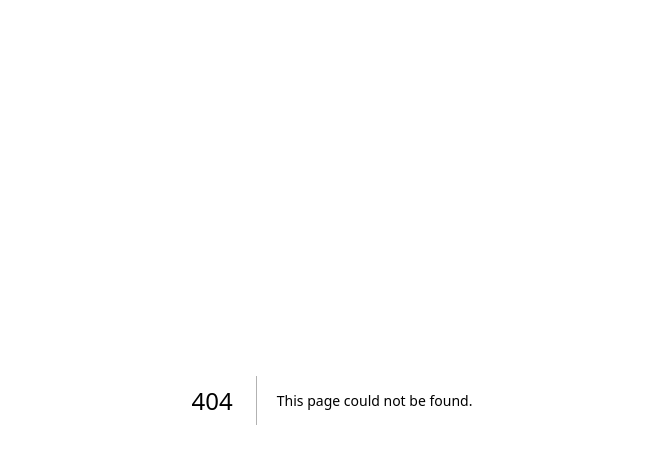
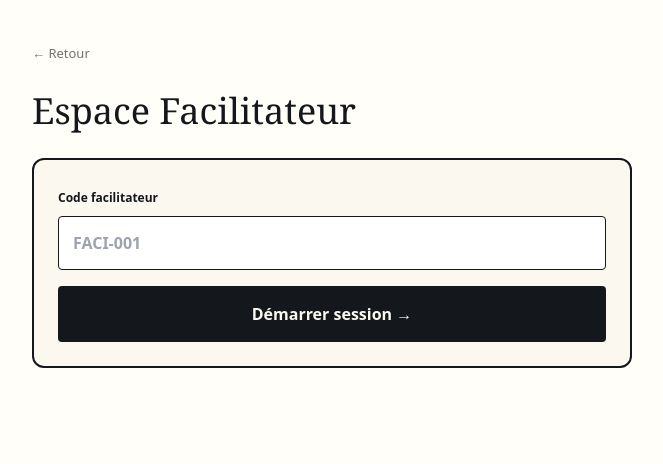
Before and after one commit to ludoacademiaquebec-stack/angle-mort, a Next.js app: page /facilitateur in a window 1280 px wide. Before the commit this address had no page. Shown: the top 464 px of the page, without its empty margins (308-971 px from the left). Built offline with nearby package versions, Linux system fonts and the light colour scheme.

Commit message:
Fix: ajoute /facilitateur - fix 404

```diff
--- /dev/null
+++ b/app/facilitateur/page.tsx
@@ -0,0 +1,40 @@
+'use client';
+import { useState } from 'react';
+import Link from 'next/link';
+export default function FacilitateurPage() {
+  const [code, setCode] = useState('');
+  const [sessionCode, setSessionCode] = useState('');
+  const [error, setError] = useState('');
+  const startSession = () => {
+    if (!code.startsWith('FACI-')) { setError('Format attendu: FACI-001'); return; }
+    const newCode = 'SESS-' + Math.random().toString(36).substring(2,8).toUpperCase();
+    setSessionCode(newCode); setError('');
+    const sessions = JSON.parse(localStorage.getItem('am_sessions') || '[]');
+    sessions.push({ id: newCode, faci: code, date: new Date().toISOString(), joueurs: 0, statut: 'En cours' });
+    localStorage.setItem('am_sessions', JSON.stringify(sessions));
+  };
+  return (
+    <div style={{ minHeight:'100vh', background:'#FFFEF9', color:'#14171B', padding:40 }}>
+      <div style={{ maxWidth:600, margin:'0 auto' }}>
+        <Link href="/" style={{ fontSize:13, opacity:0.6 }}>← Retour</Link>
+        <h1 style={{ fontFamily:'Georgia, serif', fontSize:36, marginTop:20 }}>Espace Facilitateur</h1>
+        {!sessionCode ? (
+          <div style={{ background:'#FBF8EF', border:'2px solid #14171B', borderRadius:12, padding:24, marginTop:20 }}>
+            <label style={{ fontSize:12, fontWeight:700 }}>Code facilitateur</label>
+            <input value={code} onChange={e=>setCode(e.target.value.toUpperCase())} placeholder="FACI-001" style={{ width:'100%', padding:14, marginTop:8, border:'1px solid #14171B', borderRadius:4, fontWeight:700 }} />
+            {error && <div style={{ color:'#DC2626', fontSize:13, marginTop:8 }}>{error}</div>}
+            <button onClick={startSession} style={{ width:'100%', marginTop:16, padding:16, background:'#14171B', color:'#FBF8EF', borderRadius:4, fontWeight:600 }}>Démarrer session →</button>
+          </div>
+        ) : (
+          <div style={{ background:'#FDE047', border:'2px solid #14171B', borderRadius:12, padding:24, textAlign:'center', marginTop:20 }}>
+            <div style={{ fontSize:12, fontWeight:700, opacity:0.6 }}>Session créée</div>
+            <div style={{ fontSize:32, fontWeight:800, margin:'12px 0' }}>{sessionCode}</div>
+            <p style={{ fontSize:13 }}>Partage ce code aux joueurs → /joueur</p>
+            <Link href={`/board/${sessionCode}`} style={{ display:'block', marginTop:16, padding:12, background:'#14171B', color:'#FFF', textDecoration:'none', borderRadius:4 }}>Ouvrir le plateau</Link>
+            <button onClick={()=>setSessionCode('')} style={{ marginTop:12, fontSize:12, background:'none', border:'none', textDecoration:'underline' }}>Créer une autre</button>
+          </div>
+        )}
+      </div>
+    </div>
+  );
+}
```
